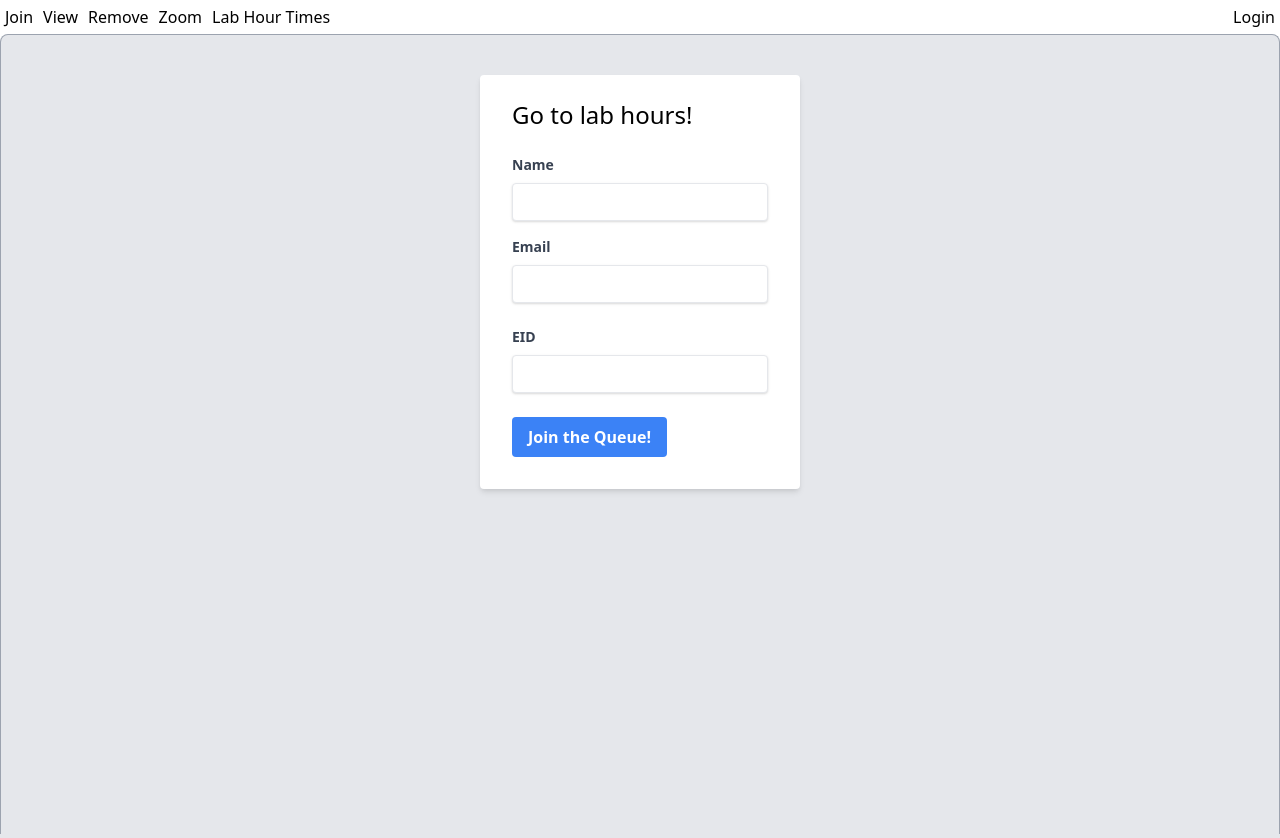
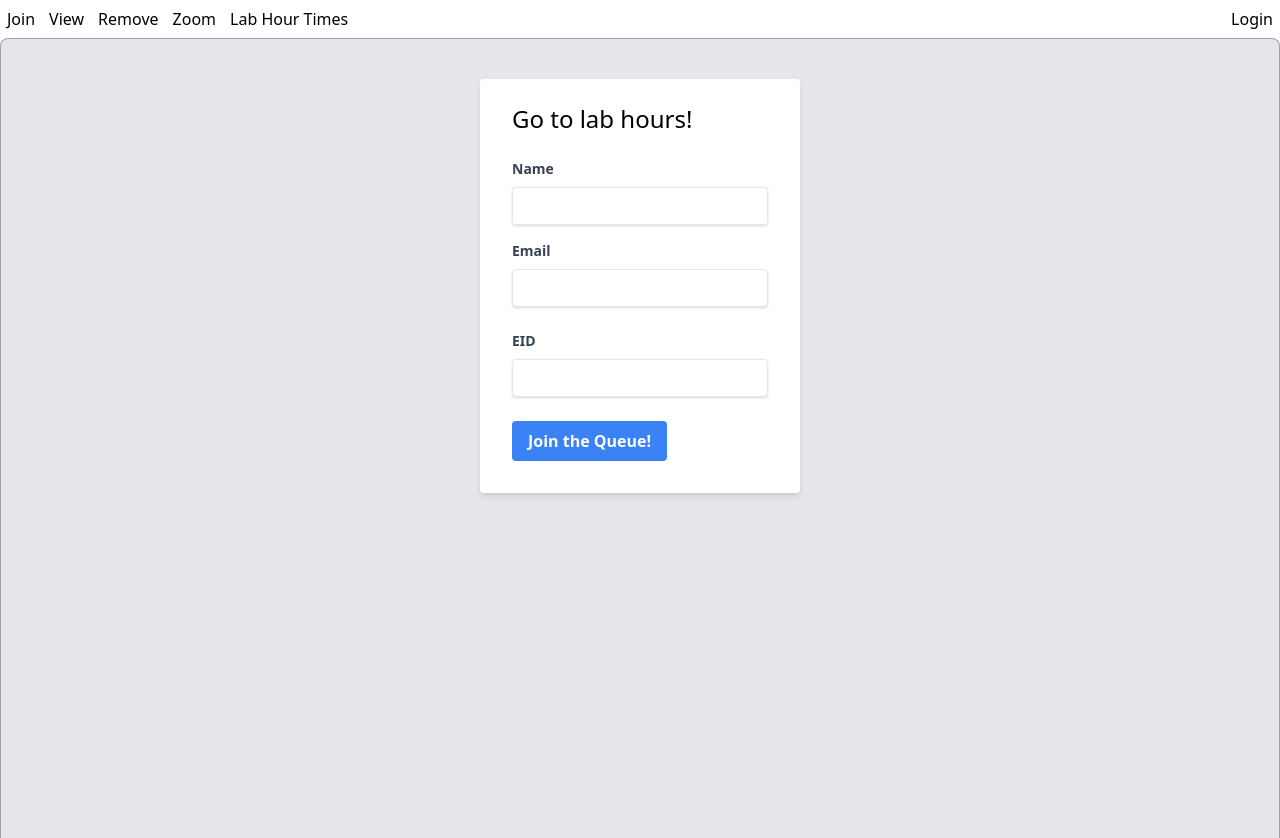
Before and after one commit to ninaahmed/LabHoursV2, a Flask app: page / in a window 1280 px wide. Run offline with Flask 2, Linux system fonts and the light colour scheme; parts of the project's set-up code (start-up, migrations or seed data) failed here and were passed over.

Commit message:
Some style changes in layout

```diff
--- a/flaskapp/templates/change_zoom.html
+++ b/flaskapp/templates/change_zoom.html
@@ -2,7 +2,7 @@
 {% block title %}Leave Lab Hours Queue{% endblock %}
 
 {% block zoom_wrapper %}
-<a style="float: left; margin: 5px;" href={{ link }} target="_blank">Zoom</a>
+<a style="float: left; margin: 7px;" href={{ link }} target="_blank">Zoom</a>
 {% endblock %}
 
 {% block content %}
--- a/flaskapp/templates/display_line.html
+++ b/flaskapp/templates/display_line.html
@@ -2,7 +2,7 @@
 {% block title %}314 Lab Hours Queue{% endblock %}
 
 {% block zoom_wrapper %}
-<a style="float: left; margin: 5px;" href={{ link }} target="_blank">Zoom</a>
+<a style="float: left; margin: 7px;" href={{ link }} target="_blank">Zoom</a>
 {% endblock %}
 
 {% block content %}
--- a/flaskapp/templates/enter_line.html
+++ b/flaskapp/templates/enter_line.html
@@ -2,7 +2,7 @@
 {% block title %}Join Lab Hours Queue{% endblock %}
 
 {% block zoom_wrapper %}
-<a style="float: left; margin: 5px;" href={{ link }} target="_blank">Zoom</a>
+<a style="float: left; margin: 7px;" href={{ link }} target="_blank">Zoom</a>
 {% endblock %}
 
 {% block content %}
--- a/flaskapp/templates/layout.html
+++ b/flaskapp/templates/layout.html
@@ -10,12 +10,12 @@
 
     #leftlink {
       float: left;
-      margin: 5px;
+      margin: 7px;
     }
 
     #rightlink {
       float: right;
-      margin: 5px;
+      margin: 7px;
     }
 
     #blockcontent {
--- a/flaskapp/templates/login.html
+++ b/flaskapp/templates/login.html
@@ -2,7 +2,7 @@
 {% block title %}Instructor Login{% endblock %}
 
 {% block zoom_wrapper %}
-<a style="float: left; margin: 5px;" href={{ link }} target="_blank">Zoom</a>
+<a style="float: left; margin: 7px;" href={{ link }} target="_blank">Zoom</a>
 {% endblock %}
 
 {% block content %}
--- a/flaskapp/templates/remove.html
+++ b/flaskapp/templates/remove.html
@@ -2,7 +2,7 @@
 {% block title %}Leave Lab Hours Queue{% endblock %}
 
 {% block zoom_wrapper %}
-<a style="float: left; margin: 5px;" href={{ link }} target="_blank">Zoom</a>
+<a style="float: left; margin: 7px;" href={{ link }} target="_blank">Zoom</a>
 {% endblock %}
 
 {% block content %}
```
